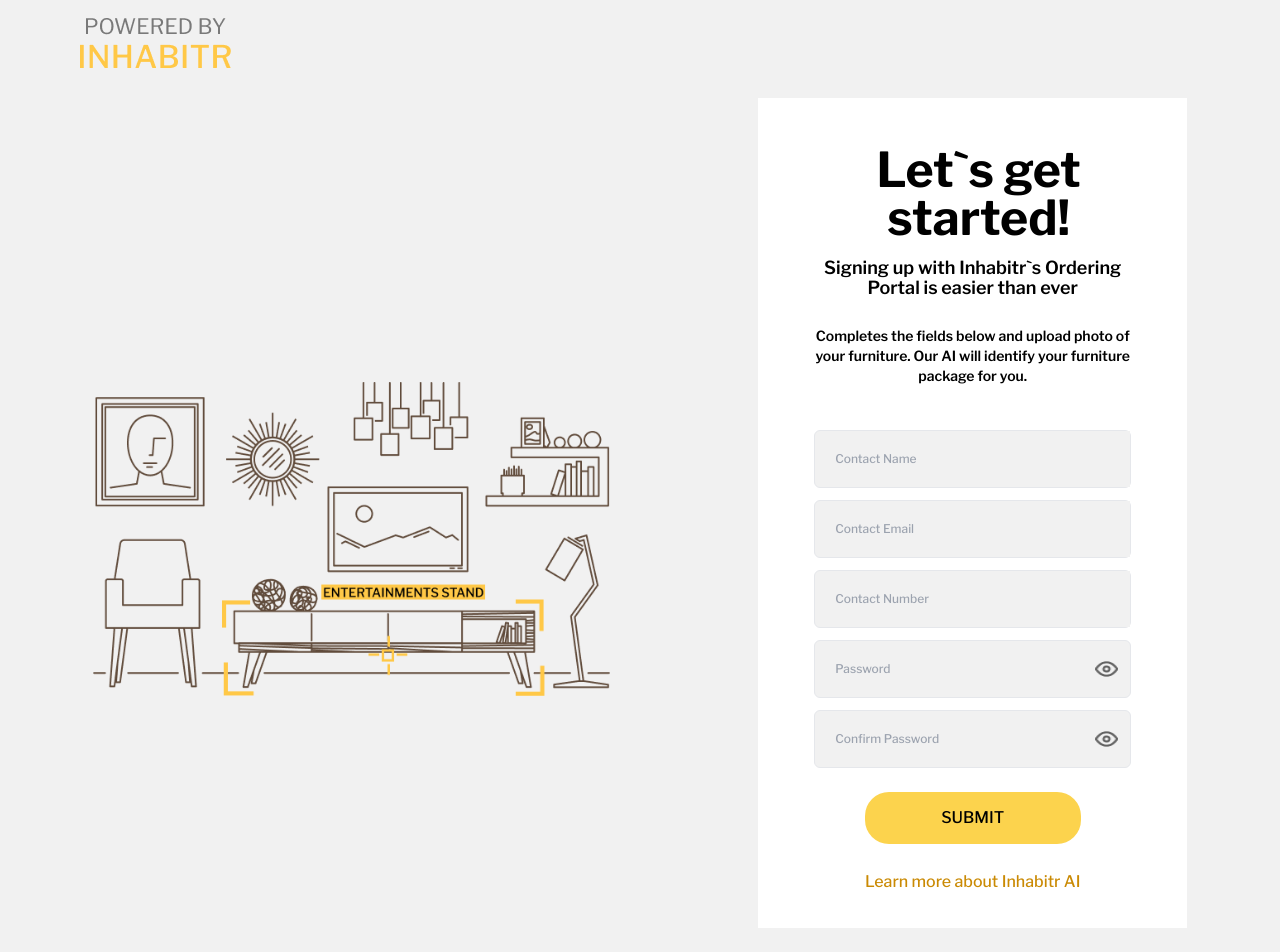
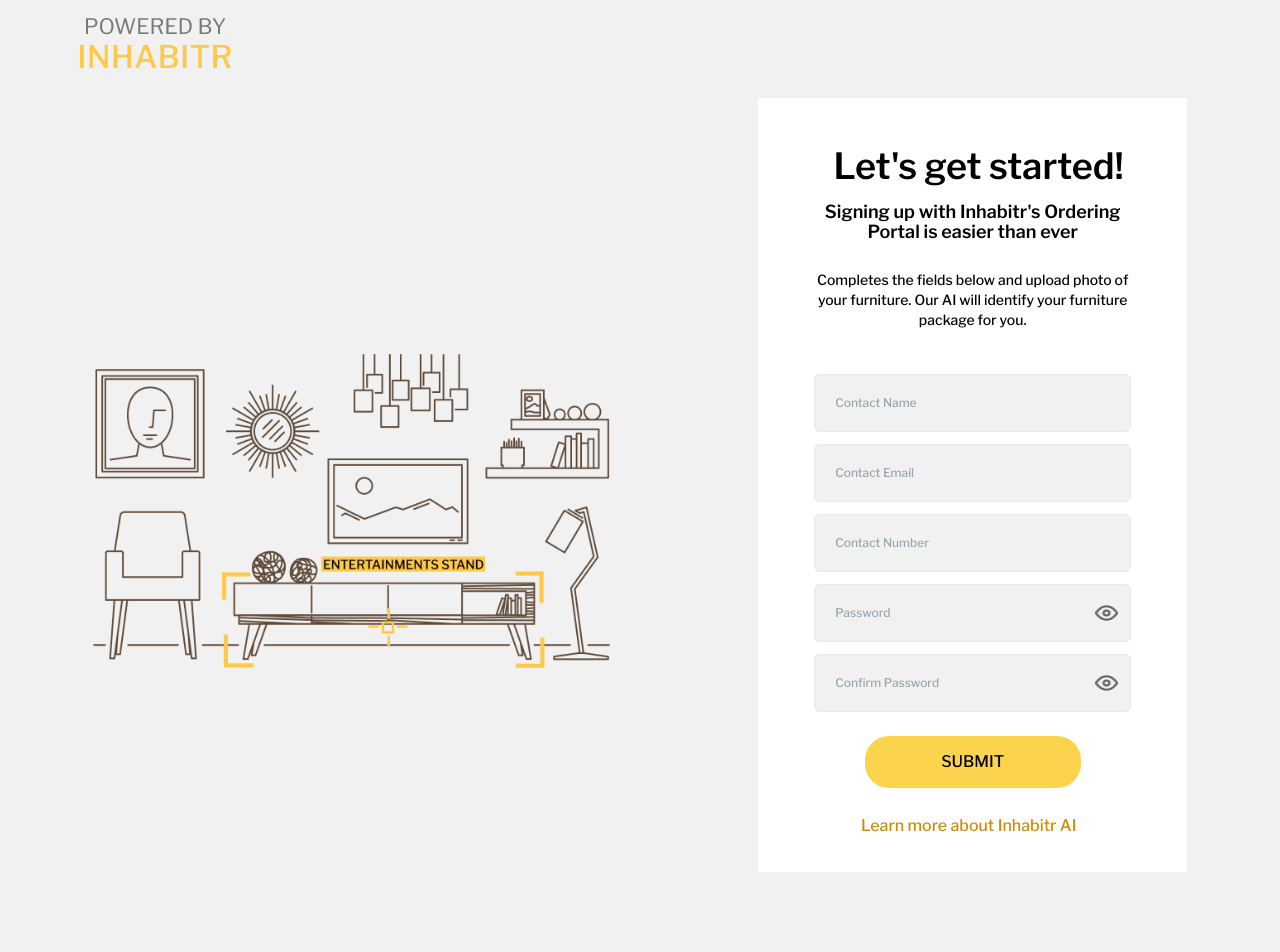
Before and after one commit to amal-selvakumar/inhabitr-ellipse-FE, a Next.js app: page /signup in a window 1280 px wide. Shown: the top 952 px of the page. Built offline with nearby package versions, Linux system fonts and the light colour scheme.

Commit message:
design changes

```diff
--- a/app/login/page.tsx
+++ b/app/login/page.tsx
@@ -56,7 +56,7 @@
   };
 
   return (
-    <main className="overflow-hidden px-16 pt-24 pb-24 bg-[#F1F1F1] max-md:px-5 h-screen justify-center items-center flex flex-col font-libre">
+    <main className="overflow-hidden px-16 pt-24 pb-24 bg-[#F1F1F1] max-md:px-5 h-screen justify-center items-center flex flex-col ">
       <div className="flex w-full items-start px-4">
         <Logo />
       </div>
--- a/app/signup/page.tsx
+++ b/app/signup/page.tsx
@@ -74,7 +74,7 @@
 
 
     return (
-        <main className="px-16 pb-24  bg-[#F1F1F1] max-md:px-5 justify-center items-center flex flex-col font-libre">
+        <main className="px-16 pb-24  bg-[#F1F1F1] max-md:px-5 justify-center items-center flex flex-col">
             <div className="flex w-full pt-4 items-start px-4">
                 <Logo />
             </div>
--- a/components/FormLayout/page.tsx
+++ b/components/FormLayout/page.tsx
@@ -1,3 +1,4 @@
+import Link from 'next/link';
 import React from 'react';
 
 interface CardComponentProps {
@@ -10,26 +11,30 @@
         <section className="flex flex-col lg:w-[44%] ml-5  mb-16 md:w-full max-md:ml-0 max-md:w-full min-h-[80vh]">
             <div className="flex gap-8  flex-col grow items-center justify-center px-14 pb-9 mt-7 w-full bg-white max-md:px-5 max-md:mt-10 max-md:max-w-full">
                 <div className="flex flex-col gap-4 mt-12">
-                    <h1 className="ml-3 text-5xl font-bold text-center text-black flex justify-center items-center">
+                    <h1 className="ml-3 text-4xl font-semibold text-center text-black flex justify-center items-center">
                         {content.heading}
                     </h1>
                     <p className="text-lg font-semibold leading-5 text-center text-black mx-auto">
                         {content.subheading}
                     </p>
-                    <p className="text-sm font-semibold mt-3 leading-5 text-center text-black">
+                    <p className="text-sm font-medium mt-3 leading-5 text-center text-black">
                         {content?.secondarySubheading}
                     </p>
                 </div>
 
                 <div>
                     {component}
-                    <p className="mt-7 text-base font-medium leading-5 text-[#837a7a] flex items-center justify-center">
+
+                    <p className="mt-7 text-base font-medium leading-5 text-[#837a7a] flex items-center justify-center gap-2">
                         {content.formFooterText}
+                        <Link href={'/signup'}>
                         <span className="text-yellow-600">
                             {content.formFooterLink}
                         </span>
+                        </Link>
                         <br />
                     </p>
+
                 </div>
             </div>
         </section>
--- a/constants/login.tsx
+++ b/constants/login.tsx
@@ -2,16 +2,14 @@
     heading: "Welcome!",
     subheading: "Please Log-in to get started!",
     formFooterText: " Not a customer yet?",
-    formFooterLink: (<a href="/register">
-    &nbsp;Get started!
-</a>)
+    formFooterLink: "Get started!"
 }
 
 export const signUpContent = {
-    heading: "Let`s get started!",
-    subheading: "Signing up with Inhabitr`s Ordering Portal is easier than ever",
+    heading: "Let's get started!",
+    subheading: "Signing up with Inhabitr's Ordering Portal is easier than ever",
     secondarySubheading:"Completes the fields below and upload photo of your furniture. Our AI will identify your furniture package for you." ,
-    formFooterLink: (<a href="/" className="underline underline-offset-1">
+    formFooterLink: (<span className="underline underline-offset-1">
     Learn more about Inhabitr AI
-</a>)
+</span>)
 }
```
